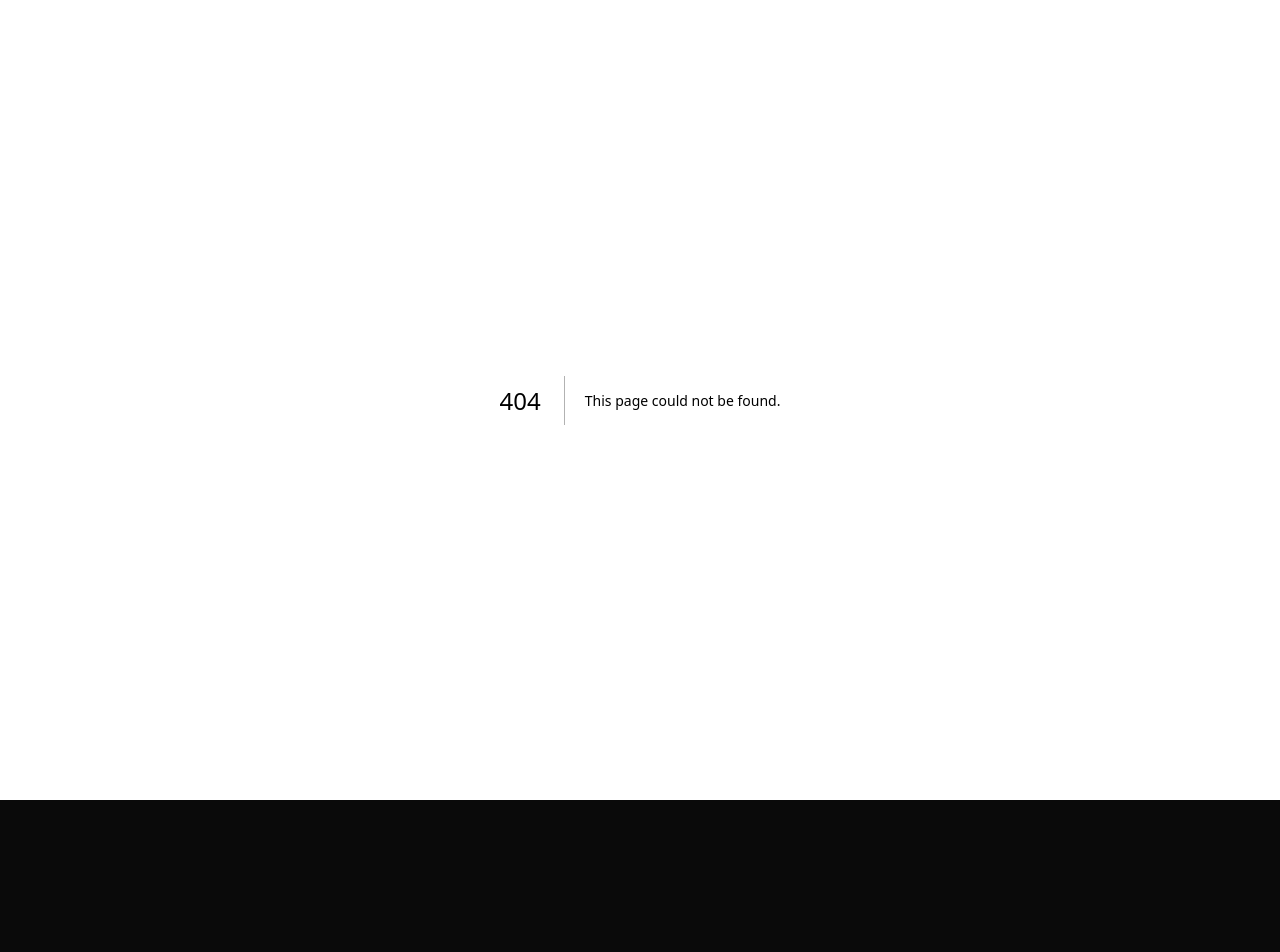
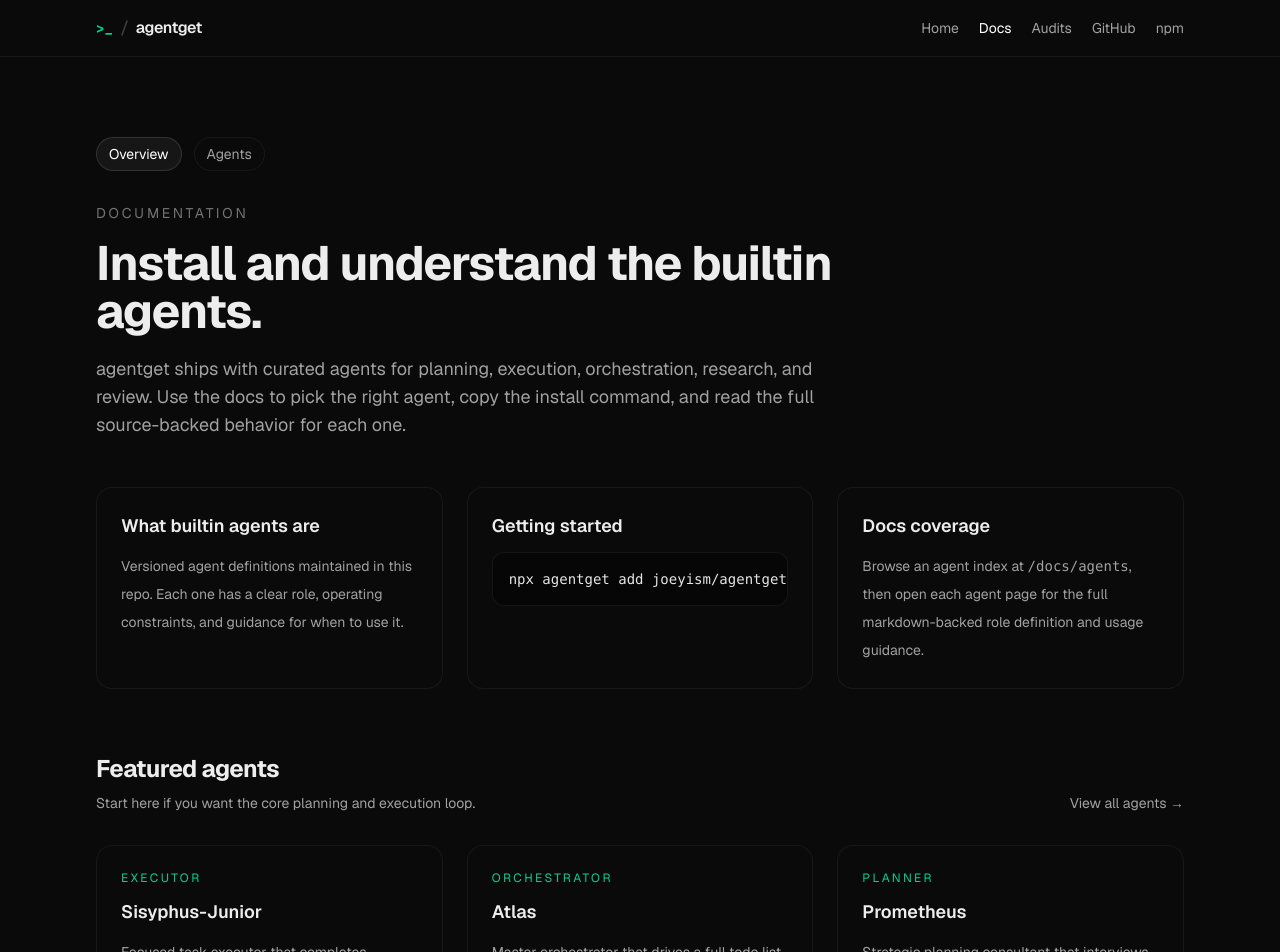
Before and after one commit to joeyism/agentget, a Next.js app in the folder website/: page /docs in a window 1280 px wide. Before the commit this address had no page. Shown: the top 952 px of the page. Before the commit the page ends 800 px from the top, so only its background shows below. Built offline with nearby package versions, Linux system fonts and the light colour scheme.

Commit message:
add docs overview page
Ultraworked with [Sisyphus](https://github.com/code-yeongyu/oh-my-opencode)

Co-authored-by: Sisyphus <clio-agent@sisyphuslabs.ai>

```diff
--- /dev/null
+++ b/website/app/docs/page.tsx
@@ -0,0 +1,104 @@
+import type { Metadata } from "next";
+import Link from "next/link";
+
+import { DocsNav } from "@/components/DocsNav";
+import { SiteHeader } from "@/components/SiteHeader";
+import {
+  BUILTIN_AGENTS,
+  getBuiltinAgentInstallCommand,
+} from "@/lib/builtin-agents";
+
+export const metadata: Metadata = {
+  title: "Docs | agentget",
+  description: "Documentation for agentget and its builtin agents.",
+};
+
+const featuredAgents = BUILTIN_AGENTS.slice(0, 3);
+
+export default function DocsPage() {
+  return (
+    <>
+      <SiteHeader currentPath="/docs" />
+
+      <main className="max-w-6xl mx-auto px-4 sm:px-6 lg:px-8 py-16 sm:py-20">
+        <DocsNav active="overview" />
+
+        <section className="max-w-3xl">
+          <p className="text-sm uppercase tracking-[0.2em] text-neutral-500">
+            Documentation
+          </p>
+          <h1 className="mt-4 text-4xl font-bold tracking-tight sm:text-5xl">
+            Install and understand the builtin agents.
+          </h1>
+          <p className="mt-5 text-base leading-7 text-neutral-400 sm:text-lg">
+            agentget ships with curated agents for planning, execution,
+            orchestration, research, and review. Use the docs to pick the right
+            agent, copy the install command, and read the full source-backed
+            behavior for each one.
+          </p>
+        </section>
+
+        <section className="mt-12 grid gap-6 lg:grid-cols-3">
+          <div className="rounded-2xl border border-white/[0.06] bg-neutral-950 p-6">
+            <h2 className="text-lg font-semibold">What builtin agents are</h2>
+            <p className="mt-3 text-sm leading-7 text-neutral-400">
+              Versioned agent definitions maintained in this repo. Each one has a
+              clear role, operating constraints, and guidance for when to use it.
+            </p>
+          </div>
+
+          <div className="rounded-2xl border border-white/[0.06] bg-neutral-950 p-6">
+            <h2 className="text-lg font-semibold">Getting started</h2>
+            <pre className="mt-3 overflow-x-auto rounded-xl border border-white/[0.06] bg-black/30 p-4 text-sm text-neutral-200">
+              <code>{getBuiltinAgentInstallCommand("atlas")}</code>
+            </pre>
+          </div>
+
+          <div className="rounded-2xl border border-white/[0.06] bg-neutral-950 p-6">
+            <h2 className="text-lg font-semibold">Docs coverage</h2>
+            <p className="mt-3 text-sm leading-7 text-neutral-400">
+              Browse an agent index at <code>/docs/agents</code>, then open each
+              agent page for the full markdown-backed role definition and usage
+              guidance.
+            </p>
+          </div>
+        </section>
+
+        <section className="mt-16">
+          <div className="flex items-end justify-between gap-4 mb-8">
+            <div>
+              <h2 className="text-2xl font-bold tracking-tight">Featured agents</h2>
+              <p className="mt-2 text-sm text-neutral-400">
+                Start here if you want the core planning and execution loop.
+              </p>
+            </div>
+            <Link
+              href="/docs/agents"
+              className="text-sm text-neutral-400 hover:text-white transition-colors"
+            >
+              View all agents →
+            </Link>
+          </div>
+
+          <div className="grid gap-6 md:grid-cols-3">
+            {featuredAgents.map((agent) => (
+              <Link
+                key={agent.slug}
+                href={`/docs/agents/${agent.slug}`}
+                className="rounded-2xl border border-white/[0.06] bg-neutral-950 p-6 hover:border-white/[0.12] transition-colors"
+              >
+                <p className="text-xs uppercase tracking-[0.2em] text-emerald-400">
+                  {agent.category}
+                </p>
+                <h3 className="mt-3 text-lg font-semibold">{agent.name}</h3>
+                <p className="mt-3 text-sm leading-7 text-neutral-400">
+                  {agent.summary}
+                </p>
+              </Link>
+            ))}
+          </div>
+        </section>
+      </main>
+    </>
+  );
+}
--- /dev/null
+++ b/website/components/DocsNav.tsx
@@ -0,0 +1,21 @@
+import Link from "next/link";
+
+type DocsNavTab = "overview" | "agents";
+
+export function DocsNav({ active }: { active: DocsNavTab }) {
+  const getClassName = (tab: DocsNavTab) =>
+    tab === active
+      ? "rounded-full border border-white/[0.12] bg-white/[0.05] px-3 py-1.5 text-sm text-white"
+      : "rounded-full border border-white/[0.06] px-3 py-1.5 text-sm text-neutral-400 hover:text-white hover:border-white/[0.12] transition-colors";
+
+  return (
+    <div className="flex items-center gap-3 mb-8">
+      <Link href="/docs" className={getClassName("overview")}>
+        Overview
+      </Link>
+      <Link href="/docs/agents" className={getClassName("agents")}>
+        Agents
+      </Link>
+    </div>
+  );
+}
--- a/website/components/DocsSection.tsx
+++ b/website/components/DocsSection.tsx
@@ -1,3 +1,5 @@
+import Link from "next/link";
+
 export function DocsSection() {
   return (
     <div
@@ -230,17 +232,15 @@ export function DocsSection() {
 
       {/* Footer link */}
       <div className="mt-14 pt-8 border-t border-white/[0.06]">
-        <a
-          href="https://github.com/joeyism/agentget#readme"
-          target="_blank"
-          rel="noopener noreferrer"
+        <Link
+          href="/docs"
           className="inline-flex items-center gap-2 text-sm text-neutral-500 hover:text-white transition-colors group"
         >
-          View full docs on GitHub
+          View builtin agent docs
           <span className="inline-block transition-transform group-hover:translate-x-0.5">
             &rarr;
           </span>
-        </a>
+        </Link>
       </div>
     </div>
   );
```
